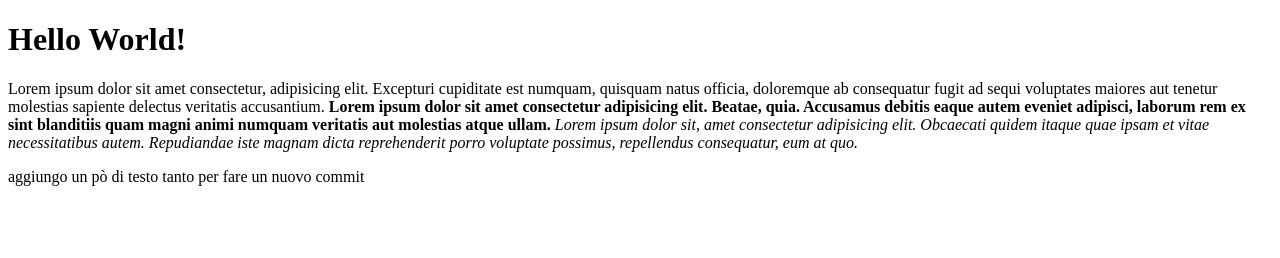
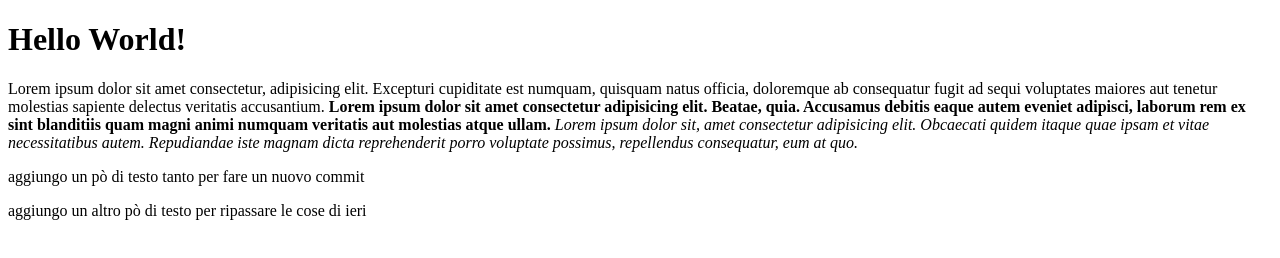
Before and after one commit to frame88/htmlcss-hello, a plain HTML site: page index.html in a window 1280 px wide. Drawn offline with Linux system fonts and the light colour scheme.

Commit message:
aggiungo testo durante la 2 lezione

```diff
--- a/index.html
+++ b/index.html
@@ -13,5 +13,9 @@
     <span><em>Lorem ipsum dolor sit, amet consectetur adipisicing elit. Obcaecati quidem itaque quae ipsam et vitae necessitatibus autem. Repudiandae iste magnam dicta reprehenderit porro voluptate possimus, repellendus consequatur, eum at quo.</em></span>
 
     <p>aggiungo un pò di testo tanto per fare un nuovo commit</p>
+
+    <div>
+        <p>aggiungo un altro pò di testo per ripassare le cose di ieri</p>
+    </div>
 </body>
 </html>
```
